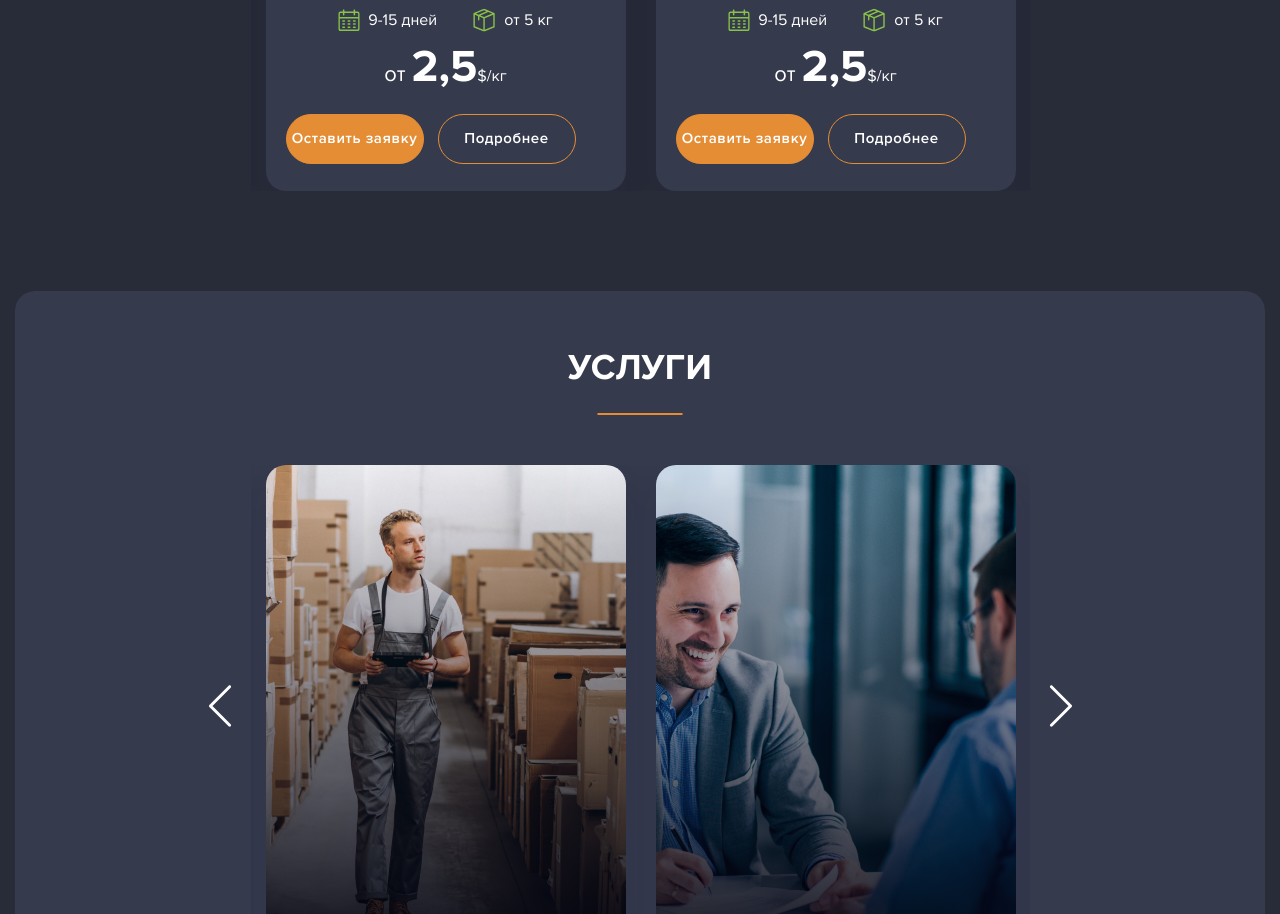
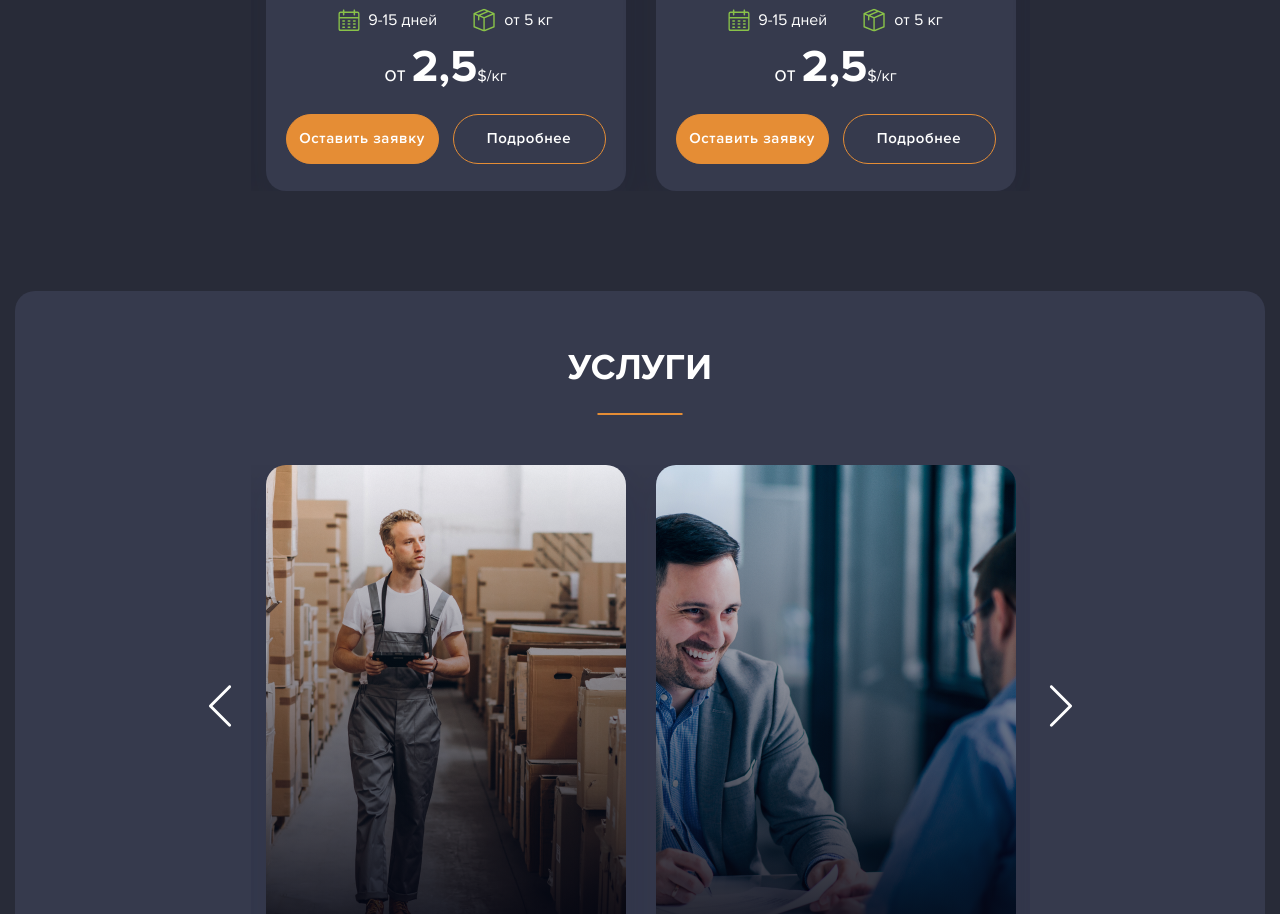
Before and after one commit to Katargina1986/build_MasterTao, a plain HTML site: page index.html in a window 1280 px wide. Shown: the part 2987-3901 px from the top of the page. Drawn offline with Linux system fonts and the light colour scheme.

Commit message:
fixed-button

```diff
--- a/style.css
+++ b/style.css
@@ -547,7 +547,8 @@ footer {
 .delivery-slider .slick-list {
   margin: 0 -15px 32px;
 }
-.delivery-slider .card-button-row .btn {
+
+.card-button-row .btn {
   width: 138px;
   justify-content: center;
   padding: 13px 4px;
```
Also changed, not shown: style.min.css, 1 other file.
